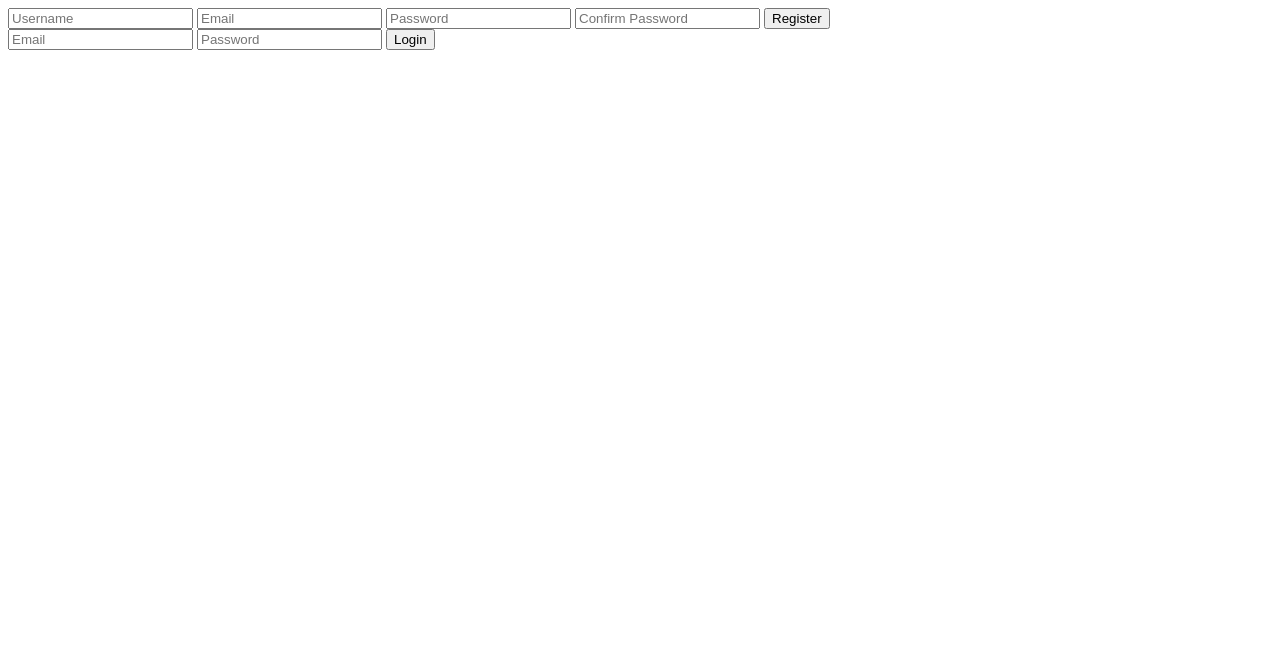
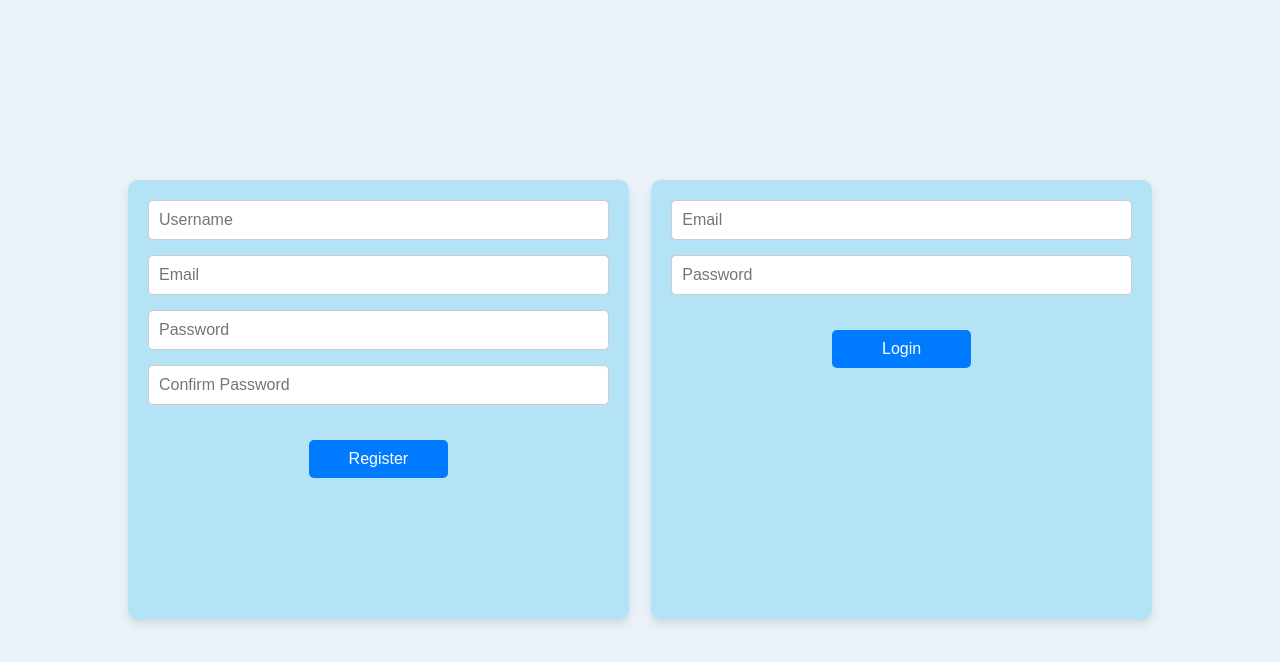
Before and after one commit to RodrigoPestana35/To-Do-Website, a website: page public/registerAndLogin.html in a window 1280 px wide. Drawn offline with Linux system fonts and the light colour scheme.

Commit message:
Add registration and login forms styling

```diff
--- /dev/null
+++ b/public/StyleAut.css
@@ -0,0 +1,73 @@
+body{
+    background-color: #e9f2f9;
+    font-family: Arial, sans-serif;
+    margin: 0;
+    display: flex;
+    justify-content: center;
+    align-items: center;
+    height: 100vh;
+    overflow: hidden;
+}
+
+#content{
+    display: flex;
+    justify-content: space-between;
+    width: 80%;
+}
+
+#registerDiv, #loginDiv {
+    width: 45%;
+    background-color: #b3e3f5;
+    padding: 20px;
+    border-radius: 10px;
+    box-shadow: 0 4px 8px rgba(0, 0, 0, 0.1);
+    min-height: 400px;
+}
+
+form {
+    display: flex;
+    flex-direction: column;
+    align-items: center;
+}
+
+input {
+    margin-bottom: 10px;
+    padding: 10px;
+    border: 1px solid #ccc;
+    border-radius: 5px;
+    font-size: 16px;
+}
+
+button {
+    width: 30%;
+    padding: 10px;
+    background-color: #007bff;
+    color: white;
+    border: none;
+    border-radius: 5px;
+    font-size: 16px;
+    cursor: pointer;
+}
+
+button:hover {
+    background-color: #0056b3;
+}
+
+#registerDiv input, #loginDiv input {
+    width: 100%; /* Ocupar 100% da largura da div */
+    padding: 10px; /* Espaçamento interno dos elementos */
+    margin-bottom: 15px; /* Espaçamento entre os elementos */
+    box-sizing: border-box; /* Garantir que o padding não ultrapasse a largura definida */
+}
+
+/* Ajustar o espaçamento específico para o botão */
+#registerDiv button, #loginDiv button {
+    margin-bottom: 0; /* Remover margin do último botão */
+    margin-top: 20px; /* Adicionar um pouco de margem acima do botão */
+}
+
+/* Opcional: adicionar um estilo de foco nos inputs */
+#registerDiv input:focus, #loginDiv input:focus {
+    border: 2px solid #007bff; /* Destaque ao focar no input */
+    outline: none; /* Remover a borda padrão */
+}
--- a/public/registerAndLogin.html
+++ b/public/registerAndLogin.html
@@ -4,9 +4,11 @@
     <meta charset="UTF-8">
     <meta name="viewport" content="width=device-width, initial-scale=1.0">
     <title>Register/Login</title>
+    <link rel="stylesheet" href="StyleAut.css">
 </head>
 <body>
-    <div>
+    <div id="content">
+        <div id="registerDiv">
             <form id="registerForm">
                 <input type="text" name="username" id="registerUsername" placeholder="Username" required>
                 <input type="text" name="email" id="registerEmail" placeholder="Email" required>
@@ -15,13 +17,14 @@
                 <button type="submit">Register</button>
             </form>
         </div>
-    <div>
+        <div id="loginDiv">
             <form id="loginForm">
                 <input type="text" name="email" id="loginEmail" placeholder="Email" required>
                 <input type="password" name="password" id="loginPassword" placeholder="Password" required>
                 <button type="submit">Login</button>
             </form>
         </div>
+    </div>
     <script src="authenticationJs.js"></script>
 </body>
 </html>
```
Lines whose indentation alone changed are shown as unchanged.
